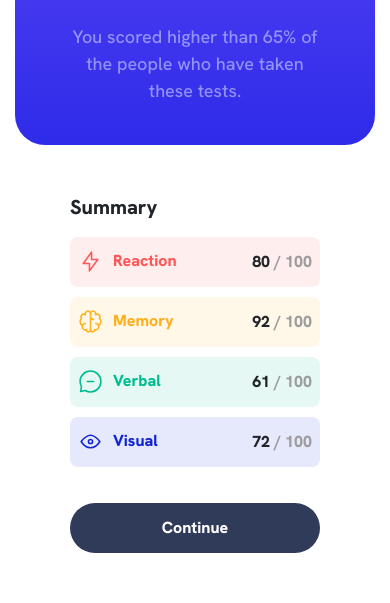
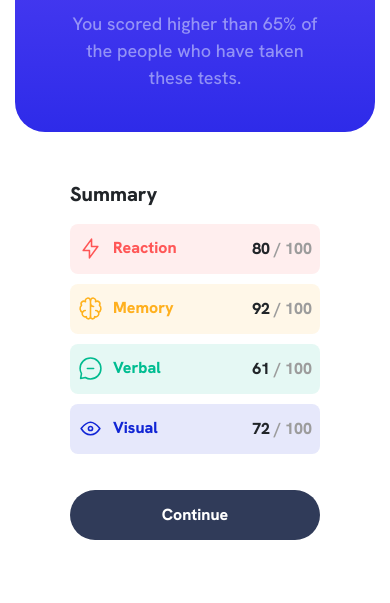
Before and after one commit to perrsim/Results-summary-component, a plain HTML site: page index.html in a window 390 px wide. Shown: the part 368-971 px from the top of the page. Drawn offline with nearby package versions, Linux system fonts and the light colour scheme.

Commit message:
Fix margin in mobile version

```diff
--- a/styles.css
+++ b/styles.css
@@ -21,7 +21,8 @@ body{
           flex-direction: column;
           justify-content: center;
           align-items: center;
-          padding: 140px 0px 50px 0px;
+          margin-top: auto;
+          padding: 0px 0px 50px 0px;
       }
       .right{
         padding-top: 50px !important;
```
